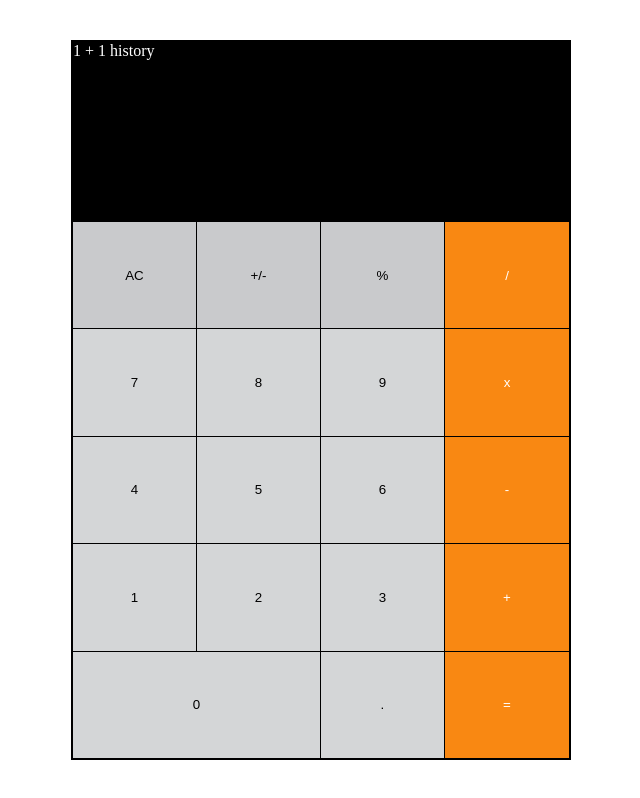
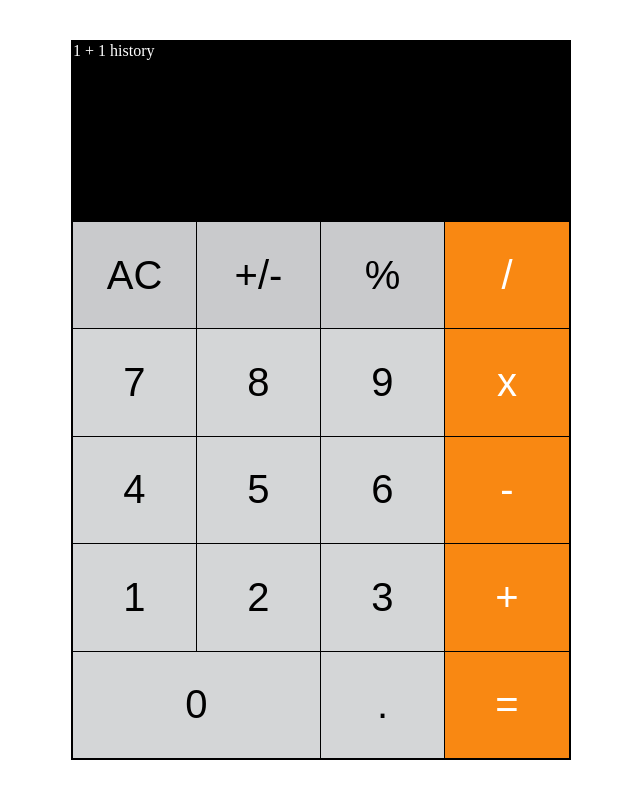
Before and after one commit to RossHathaway/Calculator, a React app: page / in a window 1280 px wide. Shown: the whole page, without its empty margins (319-959 px from the left). Built offline with nearby package versions, Linux system fonts and the light colour scheme.

Commit message:
have responsive text size and properly aligned number display

```diff
--- a/src/style.css
+++ b/src/style.css
@@ -12,9 +12,9 @@ body {
 }
 
 button {
-  padding: 1.5em;
   border: 0.5px;
   border: none;
+  font-size: 5vh;
 }
 
 #root {
@@ -39,6 +39,17 @@ button {
   flex-basis: 25%;
   background-color: black;
   color: white;
+  display: flex;
+  flex-direction: column;
+}
+
+.result {
+  text-align: right;
+  vertical-align: bottom;
+  font-size: 10vh;
+  flex: 1;
+  display: flex;
+  flex-direction: column-reverse;
 }
 
 .keypad {
```
